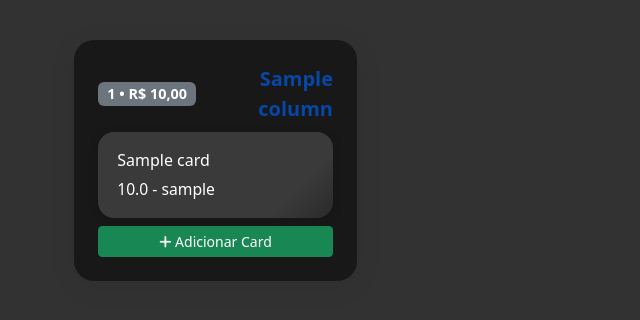
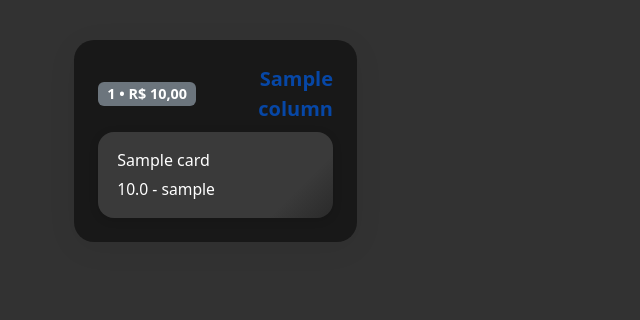
Before and after one commit to Edu2566/kanban-5x, a Flask app: page / in a window 1280 px wide. Shown: the part 66-386 px from the top of the page, without its empty margins (0-640 px from the left). Run offline with Flask 3, Linux system fonts and the light colour scheme; the visitor is signed in with stand-in values (Sample User, id 1); tables that the repository leaves empty hold one stand-in row (values such as "Sample post").

Commit message:
refactor add card modal

```diff
--- a/app/static/js/kanban.js
+++ b/app/static/js/kanban.js
@@ -13,8 +13,12 @@ function openEditColumnModal(columnId, columnName) {
 }
 
 function openAddCardModal(columnId) {
-    document.getElementById('modalAddCardColumnId').value = columnId;
-    document.getElementById('addCardForm').action = "/add_card/" + columnId;
+    const select = document.getElementById('addCardColumnSelect');
+    if (select) {
+        select.value = columnId;
+    }
+    const form = document.getElementById('addCardForm');
+    form.action = "/add_card/" + columnId;
     document.getElementById('modalAddCardTitle').value = '';
     document.getElementById('modalAddCardValor').value = '';
     document.getElementById('modalAddCardVendedor').value = currentUserId;
@@ -66,6 +70,14 @@ document.addEventListener('DOMContentLoaded', () => {
         });
     }
 
+    const addCardColumnSelect = document.getElementById('addCardColumnSelect');
+    const addCardForm = document.getElementById('addCardForm');
+    if (addCardColumnSelect && addCardForm) {
+        addCardColumnSelect.addEventListener('change', () => {
+            addCardForm.action = "/add_card/" + addCardColumnSelect.value;
+        });
+    }
+
     const columns = document.querySelectorAll('.kanban-cards');
     columns.forEach(column => {
         new Sortable(column, {
--- a/app/templates/index.html
+++ b/app/templates/index.html
@@ -55,9 +55,6 @@
                 </div>
                 {% endfor %}
             </div>
-            <button class="btn btn-success btn-sm w-100 mt-2" onclick="openAddCardModal({{ column.id }}); return false;">
-                <i class="fa-solid fa-plus"></i> Adicionar Card
-            </button>
         </div>
         {% endfor %}
     </div>
@@ -159,7 +156,14 @@
             <button type="button" class="btn-close" data-bs-dismiss="modal" aria-label="Fechar"></button>
           </div>
           <div class="modal-body">
-            <input type="hidden" name="column_id" id="modalAddCardColumnId">
+            <div class="mb-3">
+              <label for="addCardColumnSelect" class="form-label">Coluna</label>
+              <select id="addCardColumnSelect" class="form-select">
+                {% for col in columns %}
+                  <option value="{{ col.id }}">{{ col.name }}</option>
+                {% endfor %}
+              </select>
+            </div>
             <div class="mb-3">
               <label for="modalAddCardTitle" class="form-label">Título</label>
               <input type="text" class="form-control" id="modalAddCardTitle" name="title" required>
```
